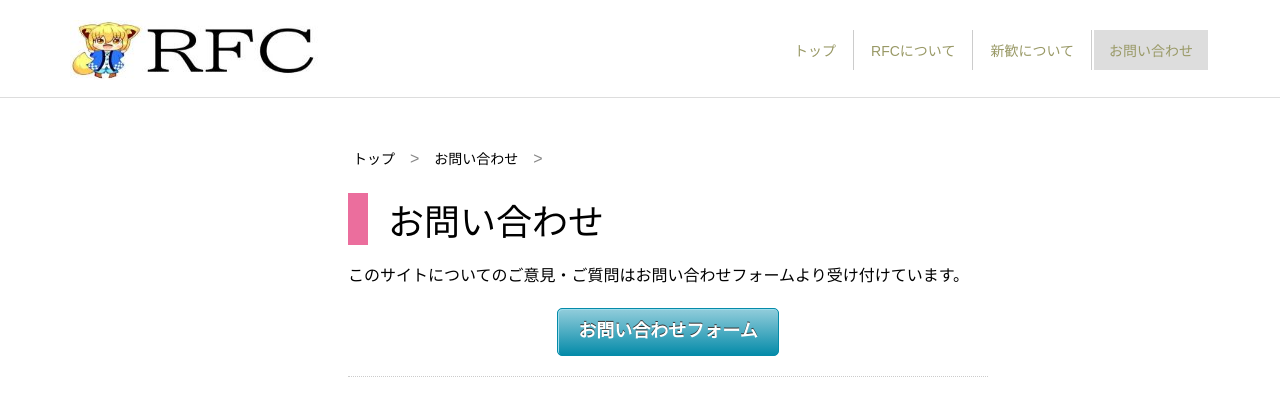
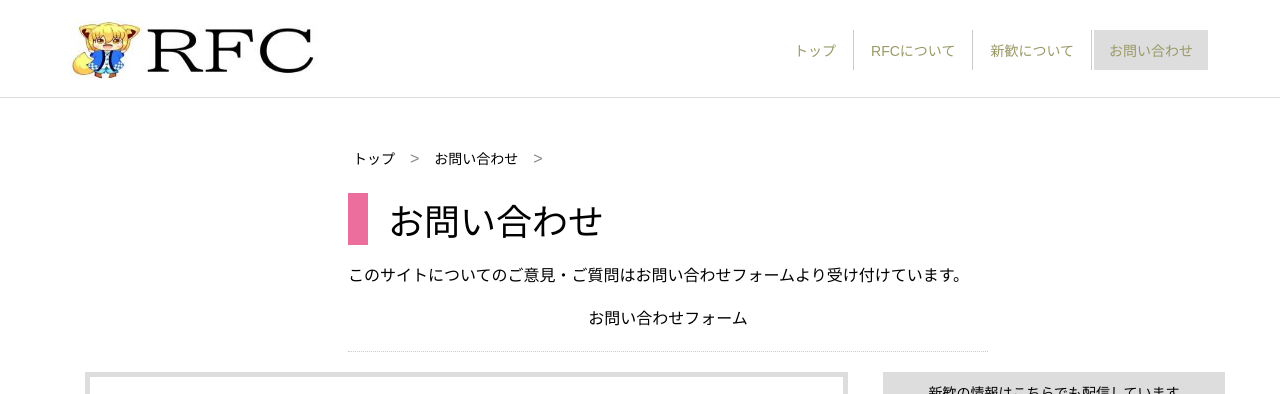
Before and after one commit to genthma241/shinkanrfc.github.io, a plain HTML site: page RFC.ask.html in a window 1280 px wide. Shown: the top 394 px of the page. Drawn offline with nearby package versions, Linux system fonts and the light colour scheme.

Commit message:
Add files via upload

```diff
--- a/RFC.ask.html
+++ b/RFC.ask.html
@@ -58,7 +58,7 @@
     <h1 class="pageTitle">お問い合わせ</h1>
     </div>
     <p>このサイトについてのご意見・ご質問はお問い合わせフォームより受け付けています。</p>
-    <p class="btn"><a href="" target="_blank">お問い合わせフォーム</a></p>
+    <p class="btn">お問い合わせフォーム</a></p>
 </article>
 </div>
 
```
